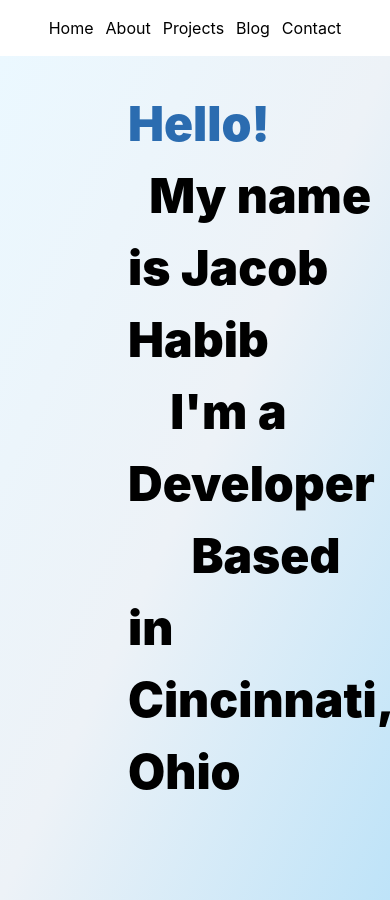
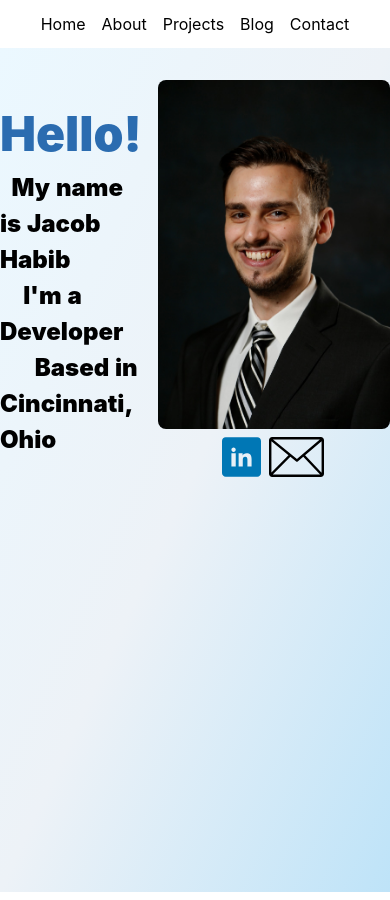
Before and after one commit to jahabeebs/jahabeebs.github.io, a Nuxt app: page / in a window 390 px wide. Built offline with nearby package versions, Linux system fonts and the light colour scheme.

Commit message:
mobile site changes: top nav, text, flex org

```diff
--- a/components/Navbar.vue
+++ b/components/Navbar.vue
@@ -1,6 +1,6 @@
 <template>
-  <nav class="flex justify-center w-screen my-4">
-  <div class="flex text-md md:text-lg space-x-3 md:space-x-12">
+  <nav class="flex justify-center w-screen my-3 md:my-4">
+  <div class="flex text-md md:text-lg space-x-4 md:space-x-12">
     <NuxtLink to="/" class="flex hover:text-blue-700">Home</NuxtLink>
     <NuxtLink to="/about" class="flex hover:text-blue-700">About</NuxtLink>
     <NuxtLink to="/projects" class="flex hover:text-blue-700">Projects</NuxtLink>
--- a/nuxt.config.js
+++ b/nuxt.config.js
@@ -14,7 +14,7 @@ export default {
     meta: [
       { charset: 'utf-8' },
       { name: 'viewport', content: 'width=device-width, initial-scale=1' },
-      { hid: 'description', name: 'Homepage', content: 'Hello! My name is Jacob Habib. I&#39;m a developer from Cincinnati, Ohio'}
+      { hid: 'description', name: 'description', content: 'Hello! My name is Jacob Habib. I&#39;m a developer from Cincinnati, Ohio'}
     ],
     link: [{ rel: 'icon', type: 'image/x-icon', href: 'favicon.ico' }]
   },
--- a/pages/index.vue
+++ b/pages/index.vue
@@ -5,15 +5,15 @@
         <Navbar />
       </nav>
     </div>
-    <div class="h-screen w-screen bg-gradient-to-br from-blue-100 via-gray-200 to-blue-200 pl-32 overflow-auto">
-        <div class="flex items-center space-x-24 pt-8">
+    <div class="h-screen w-screen bg-gradient-to-br from-blue-100 via-gray-200 to-blue-200 md:pl-32 overflow-auto">
+        <div class="flex items-center space-x-4 md:space-x-24 pt-8">
           <div class="flex flex-col">
-            <div class="text-5xl font-black text-blue-700"> Hello! <br> </div>
-            <h1 class="text-5xl font-black"> &nbsp; My name is Jacob Habib <br> &nbsp; &nbsp; I'm a Developer <br> &nbsp; &nbsp; &nbsp; Based in Cincinnati, Ohio </h1>
+            <div class="flex text-5xl md:text-5xl font-black text-blue-700"> Hello! <br> </div>
+            <h1 class="flex md:text-5xl text-2xl font-black"> &nbsp; My name is Jacob Habib <br> &nbsp; &nbsp; I'm a Developer <br> &nbsp; &nbsp; &nbsp; Based in Cincinnati, Ohio </h1>
           </div>
           <div class="flex flex-col">
-            <img alt="LinkedIn headshot for Jacob Habib" class="flex rounded-lg max-w-xs" src="~/assets/headshot.jpg" />
-            <div class="flex h-10 ml-16 mt-2 space-x-2 justify-center">
+            <img alt="LinkedIn headshot for Jacob Habib" class="flex rounded-lg md:max-w-xs" src="~/assets/headshot.jpg" />
+            <div class="flex h-10 ml-16 mt-2 space-x-2 md:justify-center">
               <a class="flex w-10 hover:opacity-50" href="https://linkedin.com/in/jacob-habib/">
               <img alt="Button to LinkedIn profile for Jacob Habib" src="~/assets/linkedin-square-color.svg" />
               </a>
```
